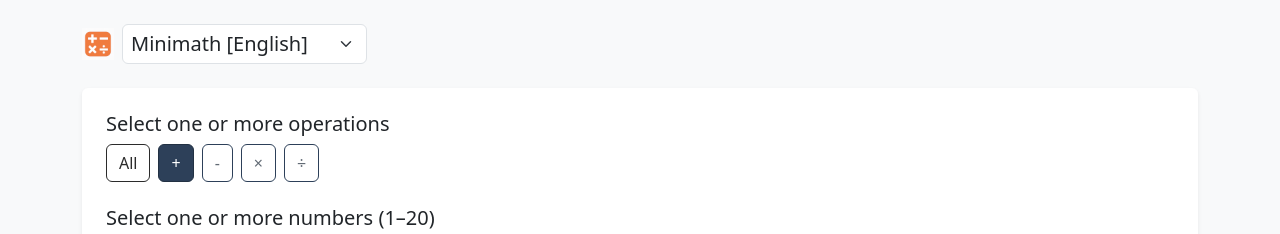
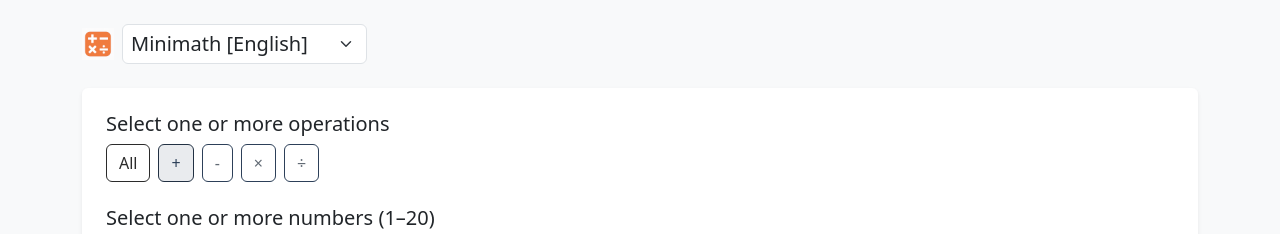
Before and after one commit to ghantoos/minimath, a React (Create React App) app: page / in a window 1280 px wide. In both pictures the pointer is over the button 176 px from the left and 163 px from the top of the page. Shown: the top 234 px of the page. Built offline with nearby package versions, Linux system fonts and the light colour scheme.

Commit message:
Fix select unselect (#8)
* Refactor toggle logic and update button behaviors for improved state management in Menu component

* Refactor button outline hover styles to use subtle tints for improved visual feedback and maintain text color consistency

```diff
--- a/src/styles/theme.css
+++ b/src/styles/theme.css
@@ -36,11 +36,12 @@ body {
   border-color: var(--mm-blue);
   transition: background-color 0.2s ease, border-color 0.2s ease, color 0.2s ease;
 }
+/* 🔧 change: outline hover is a subtle tint, NOT a full fill */
 .btn-outline-primary:hover,
 .btn-outline-primary:active {
-  background-color: var(--mm-blue);
+  background-color: rgba(45, 64, 89, 0.10); /* subtle tint */
   border-color: var(--mm-blue-dark);
-  color: #fff;
+  color: var(--mm-blue); /* keep text blue (not white) */
 }
 
 /* 🟨 Warning (yellow) */
@@ -61,11 +62,12 @@ body {
   border-color: var(--mm-yellow);
   transition: background-color 0.2s ease, border-color 0.2s ease, color 0.2s ease;
 }
+/* 🔧 change: outline hover is a subtle tint, NOT a full fill */
 .btn-outline-warning:hover,
 .btn-outline-warning:active {
-  background-color: var(--mm-yellow);
+  background-color: rgba(255, 212, 96, 0.20); /* subtle warm tint */
   border-color: var(--mm-yellow-dark);
-  color: var(--mm-dark);
+  color: var(--mm-dark); /* text stays dark for contrast */
 }
 
 /* 🟥 Success (red → now orange/red accent) */
@@ -87,9 +89,9 @@ body {
 }
 .btn-outline-success:hover,
 .btn-outline-success:active {
-  background-color: var(--mm-orange);
+  background-color: rgba(240, 123, 63, 0.15); /* optional consistency */
   border-color: var(--mm-orange-dark);
-  color: #fff;
+  color: var(--mm-dark);
 }
 
 /* ⚫ Adjust dark / outline-dark buttons */
@@ -109,26 +111,19 @@ body {
   border-color: var(--mm-dark);
   transition: background-color 0.2s ease, border-color 0.2s ease, color 0.2s ease;
 }
+/* 🔧 change: outline hover is a subtle tint, NOT a full fill */
 .btn-outline-dark:hover,
 .btn-outline-dark:active {
-  background-color: var(--mm-dark);
+  background-color: rgba(43, 43, 43, 0.10);
   border-color: var(--mm-dark-darker);
-  color: #fff;
+  color: var(--mm-dark);
 }
 
 /* 🟦 Background utilities (for progress bars, badges, etc.) */
-.bg-info {
-  background-color: var(--mm-blue) !important;
-}
-.bg-warning {
-  background-color: var(--mm-yellow) !important;
-}
-.bg-success {
-  background-color: var(--mm-orange) !important;
-}
-.bg-dark {
-  background-color: var(--mm-dark) !important;
-}
+.bg-info    { background-color: var(--mm-blue) !important; }
+.bg-warning { background-color: var(--mm-yellow) !important; }
+.bg-success { background-color: var(--mm-orange) !important; }
+.bg-dark    { background-color: var(--mm-dark) !important; }
 
 /* 🌈 Background / contrast cleanup */
 .card {
```
